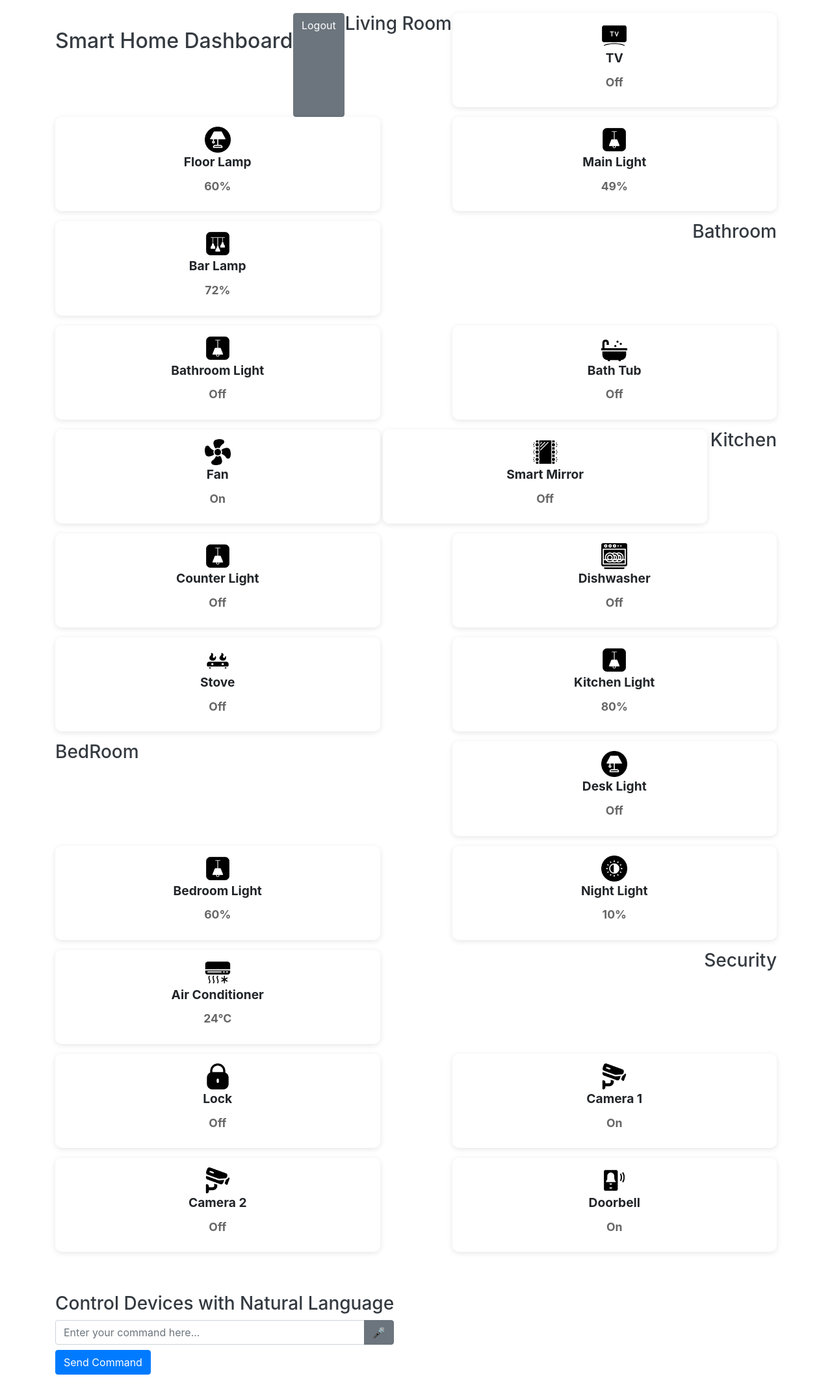
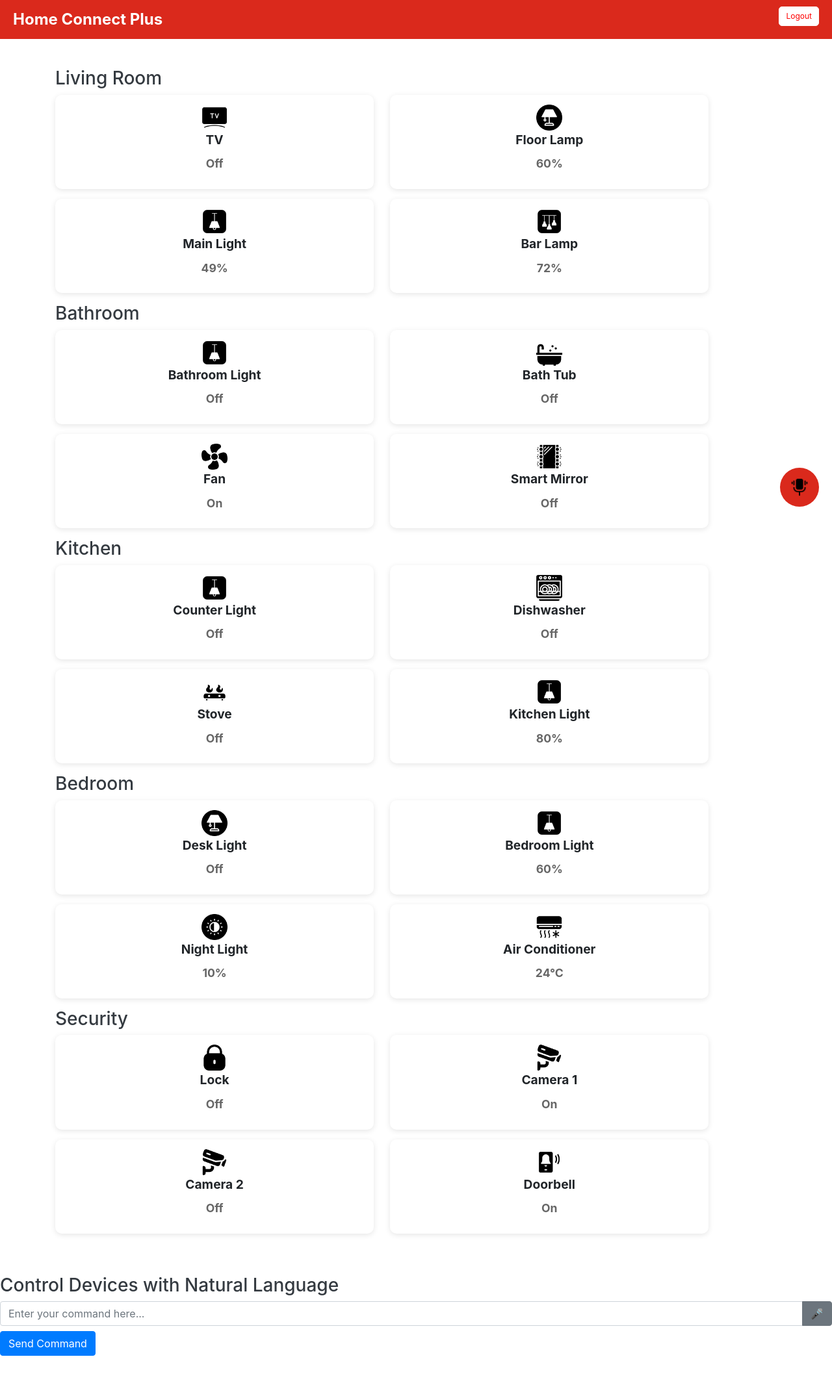
Before and after one commit to StephanieSDL/Tim-Hortons-Auto-Home, a Flask app: page /dashboard in a window 1280 px wide. Shown: the whole page at 65% size. After the commit the page ends 2087 px from the top, so only its background shows below. Run offline with Flask 3, Linux system fonts and the light colour scheme; a user stored in the database is signed in; some libraries are stand-ins or nearby versions.

Commit message:
frontend_2.0

```diff
--- a/app.py
+++ b/app.py
@@ -42,6 +42,10 @@
         return redirect(url_for('login_page'))
     return render_template('dashboard.html')
 
+@app.route('/home_view', methods=['GET'])
+def home_view_page():
+    return render_template('home_view.html')
+
 @app.route('/logout', methods=['GET'])
 def logout_page():
     session.pop('user_id', None)
@@ -50,4 +54,4 @@
 if __name__ == '__main__':
     with app.app_context():
         db.create_all()
-    socketio.run(app, host='0.0.0.0', port=5001, debug=True)
+    socketio.run(app, host='0.0.0.0', port=5002, debug=True)
--- a/static/css/style.css
+++ b/static/css/style.css
@@ -1,12 +1,13 @@
 /* Style for the login page */
+
 .login-page {
     background-color: #f8f9fa;
 }
 
-    .login-page h2 {
-        margin-top: 50px;
-        color: #343a40;
-    }
+.login-page h2 {
+    margin-top: 50px;
+    color: #343a40;
+}
 
 #login-form {
     background-color: #ffffff;
@@ -18,13 +19,17 @@
     font-size: 14px;
 }
 
+
 /* General styles */
+
 body {
     background-color: #f8f9fa;
     color: #343a40;
 }
 
-h2, h3, h4 {
+h2,
+h3,
+h4 {
     color: #343a40;
 }
 
@@ -33,15 +38,20 @@
     flex-wrap: wrap;
     justify-content: space-between;
     margin-top: 20px;
+    margin: 20px;
 }
 
+
 /* Style for individual device cards */
+
 .device-card {
     background-color: #fff;
     border-radius: 10px;
     box-shadow: 0px 2px 8px rgba(0, 0, 0, 0.1);
     padding: 15px;
-    width: 45%;
+    width: 43%;
+    margin-left: 15px;
+    margin-right: 10px;
     margin-bottom: 15px;
     display: flex;
     flex-direction: column;
@@ -49,7 +59,9 @@
     text-align: center;
 }
 
+
 /* Status styling */
+
 .device-card p {
     font-size: 1.1em;
     margin: 10px 0;
@@ -58,10 +70,11 @@
 .device-card img {
     height: 40px;
     width: 40px;
-
 }
 
+
 /* Icons and labels */
+
 .device-icon {
     font-size: 2em;
     margin-bottom: 10px;
@@ -77,7 +90,9 @@
     color: #666;
 }
 
+
 /* Device styles */
+
 .device {
     border: 1px solid #ced4da;
     padding: 15px;
@@ -101,13 +116,17 @@
     font-weight: bold;
 }
 
+
 /* Security status */
+
 #security-status-text {
     font-weight: bold;
     font-size: 1.2em;
 }
 
+
 /* Location animation */
+
 #animation-container {
     position: relative;
     width: 200px;
@@ -117,7 +136,8 @@
     border-radius: 5px;
 }
 
-#user-icon, #home-icon {
+#user-icon,
+#home-icon {
     position: absolute;
     top: 15px;
     font-size: 24px;
@@ -132,7 +152,9 @@
     right: 0;
 }
 
+
 /* Command section */
+
 #command-section {
     margin-top: 30px;
 }
@@ -147,16 +169,13 @@
         margin-top: 15px;
         padding: 10px;
     }
-
     h2 {
         font-size: 1.5em;
     }
-
     .device {
         padding: 10px;
         margin-bottom: 10px;
     }
-
     #command-section {
         margin-top: 20px;
     }
--- a/static/js/dashboard.js
+++ b/static/js/dashboard.js
@@ -6,8 +6,10 @@
 
     // Receive status updates from the server
     socket.on('status_update', function (data) {
+        console.log("syn_3");
         updateDeviceStatuses(data.devices);
-        // Assuming security status and proximity data are included
+        // Assuming security status and proximity data are included\
+        console.log("syn_3");
         updateSecurityStatus(data.security_status);
         simulateUserMovement(data.is_user_nearby);
     });
@@ -50,6 +52,7 @@
             $('#status-' + deviceId).text('On');
             $(this).addClass('device-on').removeClass('device-off');
             // devices[deviceID]['status'] = '1';
+            console.log('Device state list:', deviceStates);
         } else {
             $('#status-' + deviceId).text('Off');
             $(this).addClass('device-off').removeClass('device-on');
--- a/templates/dashboard.html
+++ b/templates/dashboard.html
@@ -1,38 +1,101 @@
 <!DOCTYPE html>
 <html lang="en">
+
 <head>
     <meta charset="UTF-8">
-    <title>Smart Home - Dashboard</title>
+    <title>Home Connect Plus</title>
     <link rel="stylesheet" href="{{ url_for('static', filename='css/style.css') }}">
     <!-- Bootstrap CSS -->
     <link rel="stylesheet" href="https://stackpath.bootstrapcdn.com/bootstrap/4.5.0/css/bootstrap.min.css">
     <!-- Socket.IO -->
     <script src="https://cdn.socket.io/4.5.0/socket.io.min.js"></script>
     <meta name="viewport" content="width=device-width, initial-scale=1.0">
+    <style>
+        /* Fixed Blue Header */
+
+        .fixed-header {
+            background-color: #da291c;
+            /* Bootstrap Red */
+            color: white;
+            position: fixed;
+            top: 0;
+            left: 0;
+            width: 100%;
+            height: 60px;
+            z-index: 1000;
+            display: flex;
+            justify-content: space-between;
+            align-items: center;
+            padding: 0 20px;
+        }
+
+        .header-title {
+            font-size: 1.5rem;
+            font-weight: bold;
+        }
+
+        .logout-btn {
+            position: absolute;
+            top: 10px;
+            right: 20px;
+            padding: 5px 10px;
+            font-size: 12px;
+            background-color: white;
+            color: red;
+            border: 1px solid white;
+            border-radius: 5px;
+            cursor: pointer;
+        }
+        /* Main content container should be pushed down because of fixed header */
+
+        .content {
+            margin-top: 80px;
+            /* Height of the header + some margin */
+        }
+        /* Floating Microphone Button */
+
+        .mic-button {
+            position: fixed;
+            bottom: 20px;
+            right: 20px;
+            width: 60px;
+            height: 60px;
+            background-color: #da291c;
+            border-radius: 50%;
+            display: flex;
+            justify-content: center;
+            align-items: center;
+            cursor: pointer;
+            z-index: 1000;
+            transition: background-color 0.3s ease;
+        }
+
+        .mic-button img {
+            width: 30px;
+            height: 30px;
+        }
+        /* Styles for when mic button is held */
+
+        .mic-button.held {
+            background-color: red;
+        }
+    </style>
 </head>
+
 <body>
-    <div class="container">
-        <h2 class="mt-4">Smart Home Dashboard</h2>
-        <a href="/logout" class="btn btn-secondary float-right">Logout</a>
+    <div class="fixed-header">
+        <span class="header-title">Home Connect Plus</span>
+        <button class="logout-btn">Logout</button>
+        <!-- <div class="clearfix"></div> -->
+    </div>
+
+    <div class="content container">
         <div class="clearfix"></div>
-
-        <!-- Devices Section
-        <div id="device-controls" class="mt-4">
-            <h3>Devices</h3>
-            <div class="device" id="device-light_1">
-                <h4>Light 1</h4>
-                <p>Status: <span class="device-status" id="status-light_1">Unknown</span></p>
-                <button class="btn btn-secondary device-toggle" data-device-id="light_1">Toggle</button>
+        <!-- Devices Section -->
+        <div class="row mt-4">
+            <div class="col-12">
+                <h3>Living Room</h3>
             </div>
-            <div class="device" id="device-thermostat">
-                <h4>Thermostat</h4>
-                <p>Status: <span class="device-status" id="status-thermostat">Unknown</span></p>
-                <button class="btn btn-secondary device-toggle" data-device-id="thermostat">Toggle</button>
-            </div>
-        </div> -->
-
-        <!-- Devices Section -->
-        <h3>Living Room</h3>
             <div class="device-card" id="toggle-device" data-device-id="tv">
                 <img src="{{url_for('static', filename='assets/tv.png')}}" alt="TV">
                 <div class="device-name">TV</div>
@@ -57,7 +120,10 @@
                 <p class="device-status">72%</p>
             </div>
 
+            <div class="row mt-4"></div>
+            <div class="col-12">
                 <h3>Bathroom</h3>
+            </div>
             <div class="device-card" id="toggle-device" data-device-id="bathroom-light">
                 <img src="{{url_for('static', filename='assets/living_room_light.png')}}" alt="Bathroom Light">
                 <div class="device-name">Bathroom Light</div>
@@ -82,7 +148,10 @@
                 <p class="device-status">Off</p>
             </div>
 
+            <div class="row mt-4"></div>
+            <div class="col-12">
                 <h3>Kitchen</h3>
+            </div>
             <div class="device-card" id="toggle-device" data-device-id="counter-light">
                 <img src="{{url_for('static', filename='assets/living_room_light.png')}}" alt="Counter Light">
                 <div class="device-name">Counter Light</div>
@@ -107,7 +176,10 @@
                 <p class="device-status">80%</p>
             </div>
 
-        <h3>BedRoom</h3>
+            <div class="row mt-4"></div>
+            <div class="col-12">
+                <h3>Bedroom</h3>
+            </div>
             <div class="device-card" id="toggle-device" data-device-id="desk-light">
                 <img src="{{url_for('static', filename='assets/floor_lamp.png')}}" alt="Desk Light">
                 <div class="device-name">Desk Light</div>
@@ -132,7 +204,9 @@
                 <p class="device-status">24°C</p>
             </div>
 
+            <div class="col-12">
                 <h3>Security</h3>
+            </div>
             <div class="device-card" id="toggle-device" data-device-id="lock">
                 <img src="{{url_for('static', filename='assets/lock.png')}}" alt="Lock">
                 <div class="device-name">Lock</div>
@@ -155,6 +229,12 @@
                 <img src="{{url_for('static', filename='assets/doorbell.png')}}" alt="Doorbell">
                 <div class="device-name">Doorbell</div>
                 <p class="device-status">On</p>
+            </div>
+        </div>
+    </div>
+
+    <div class="mic-button" id="mic-button">
+        <img src="{{url_for('static', filename='assets/microphone.png')}}" alt="Microphone">
     </div>
 
 
@@ -194,4 +274,5 @@
     <!-- Dashboard JavaScript -->
     <script src="{{ url_for('static', filename='js/dashboard.js') }}"></script>
 </body>
+
 </html>
```
Also changed, not shown: static/css/home_view.css (added, +39 -0 lines), static/js/home_view.js (added, +78 -0 lines), templates/home_view.html (added, +21 -0 lines), static/assets/microphone.png (added), static/assets/off.png (added), static/assets/render_0000001.png (added), 4 other files. Lines whose indentation alone changed are shown as unchanged.
